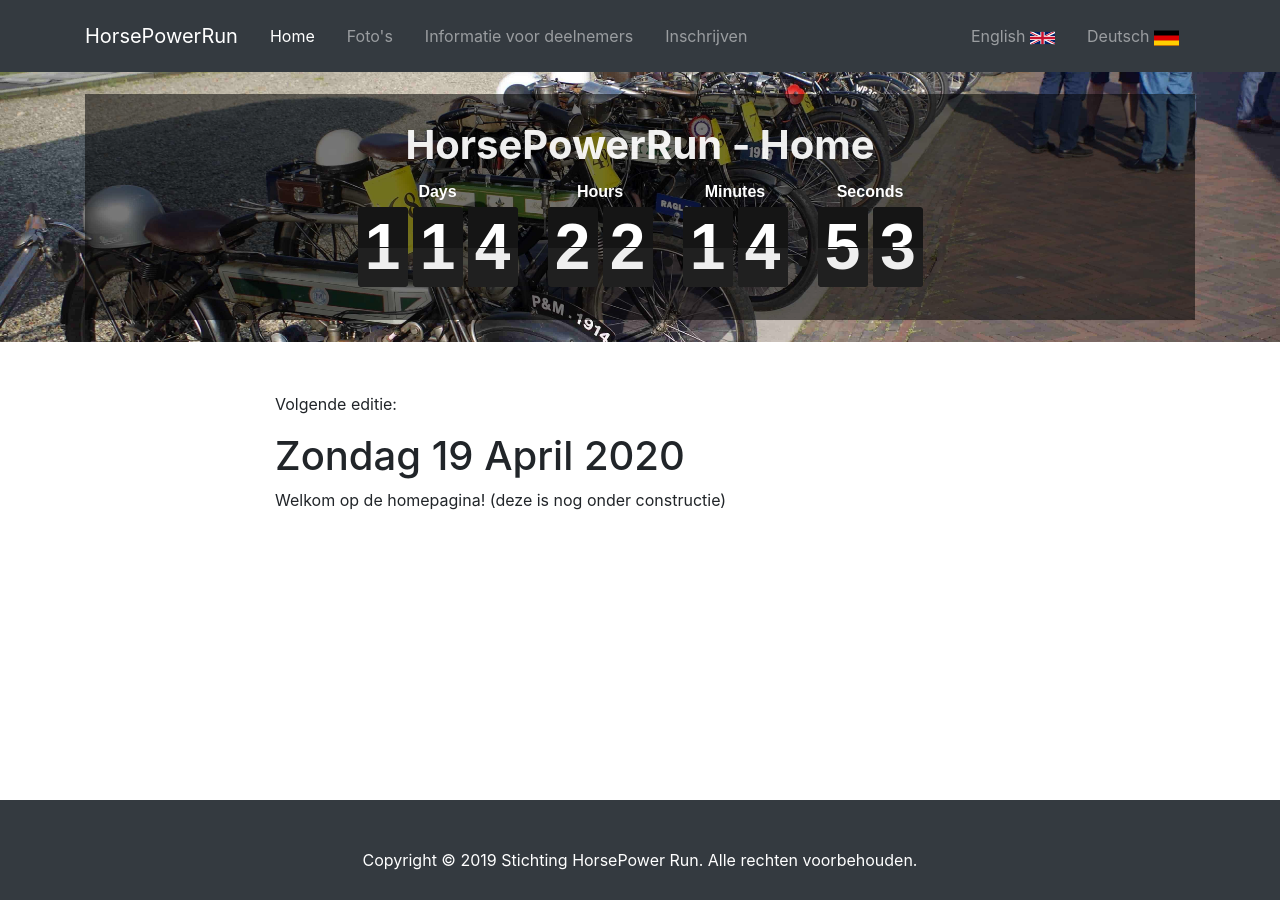
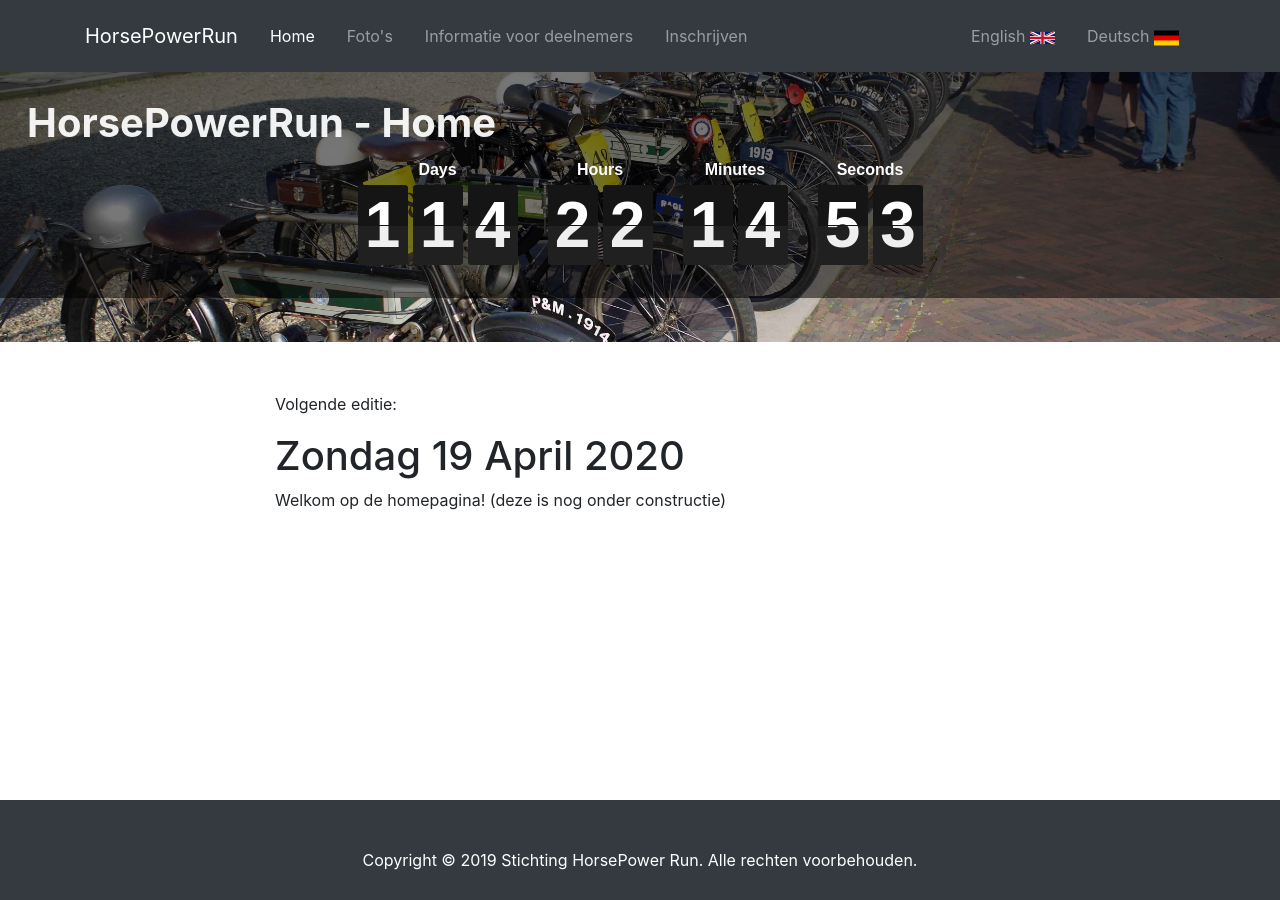
Before and after one commit to nielshuman/HorsePowerRun, a Jekyll site: the page built from nl/index.md, in a window 1280 px wide. Built offline with Jekyll 4.4.1, drawn with Linux system fonts in a browser that asks for light colours.

Commit message:
Summary (requierd)

```diff
--- a/_layouts/nl-title.html
+++ b/_layouts/nl-title.html
@@ -10,30 +10,20 @@
     <script type="text/javascript" src="../js/flipdown.js"></script>
   </head>
   <body>
-
     {% include header.html %}
-
     <header class="masthead" style="height:30vh;">
-      <div class="container h-100">
-        <div class="row h-100 align-items-center">
-          <div class="col-12 text-center">
-            <div id="header_content">
+          <div id="header_content">
             <h1 class="text white font-weight-bold">{{site.title}} - {{page.title}}</h1>
-              <div id="countdown_wrapper">
-                 <div id="countdown" class="flipdown"></div>
-              </div>
+            <div id="countdown_wrapper">
+              <div id="countdown" class="flipdown"></div>
             </div>
           </div>
-        </div>
-      </div>
     </header>
     <section id="about">
       <div class="container">
         <div class="row">
           <div class="col-lg-8 mx-auto">
-
             {{content}}
-
           </div>
         </div>
       </div>
```
Also changed, not shown: nl/info.md (+1 -1 lines).
